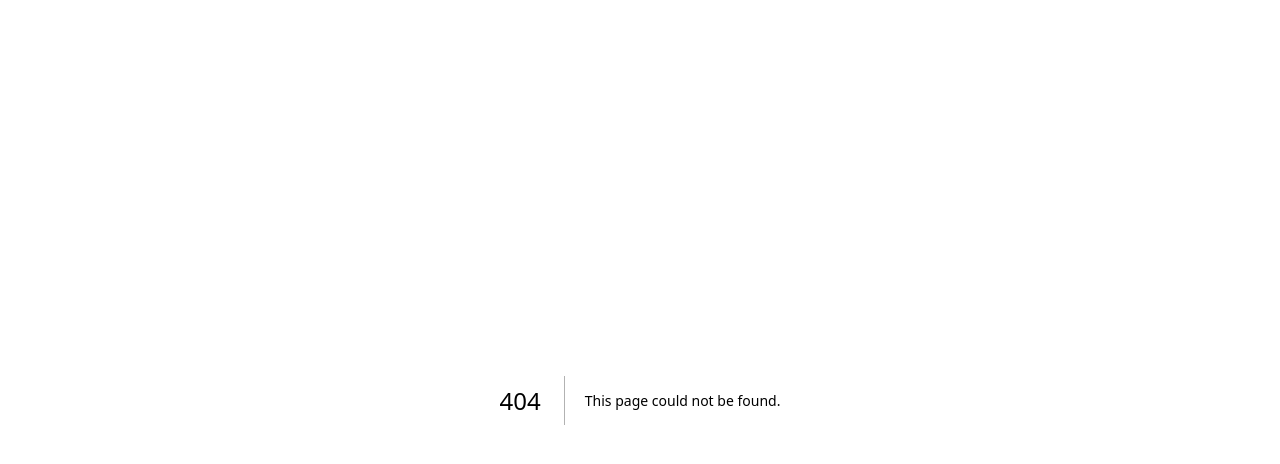
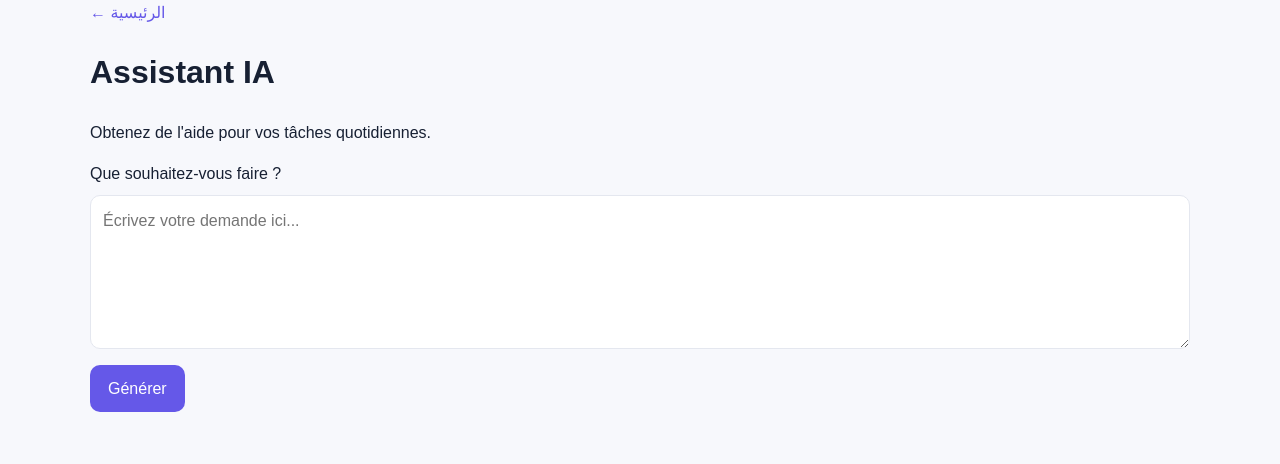
Before and after one commit to sherif-bot/SmartKitAI, a Next.js app: page /outils/assistant in a window 1280 px wide. Before the commit this address had no page. Shown: the top 464 px of the page. Built offline with nearby package versions, Linux system fonts and the light colour scheme.

Commit message:
Create ToolPage component with static params

```diff
--- /dev/null
+++ b/app/outils/[id]/page.js
@@ -0,0 +1,22 @@
+import { notFound } from "next/navigation";
+import { tools } from "../../../lib/tools";
+import ToolForm from "../../../components/ToolForm";
+
+export function generateStaticParams() {
+  return tools.map((tool) => ({ id: tool.id }));
+}
+
+export default function ToolPage({ params }) {
+  const tool = tools.find((item) => item.id === params.id);
+
+  if (!tool) notFound();
+
+  return (
+    <main className="container">
+      <a href="/">← الرئيسية</a>
+      <h1>{tool.name}</h1>
+      <p>{tool.description}</p>
+      <ToolForm tool={tool} />
+    </main>
+  );
+}
```
